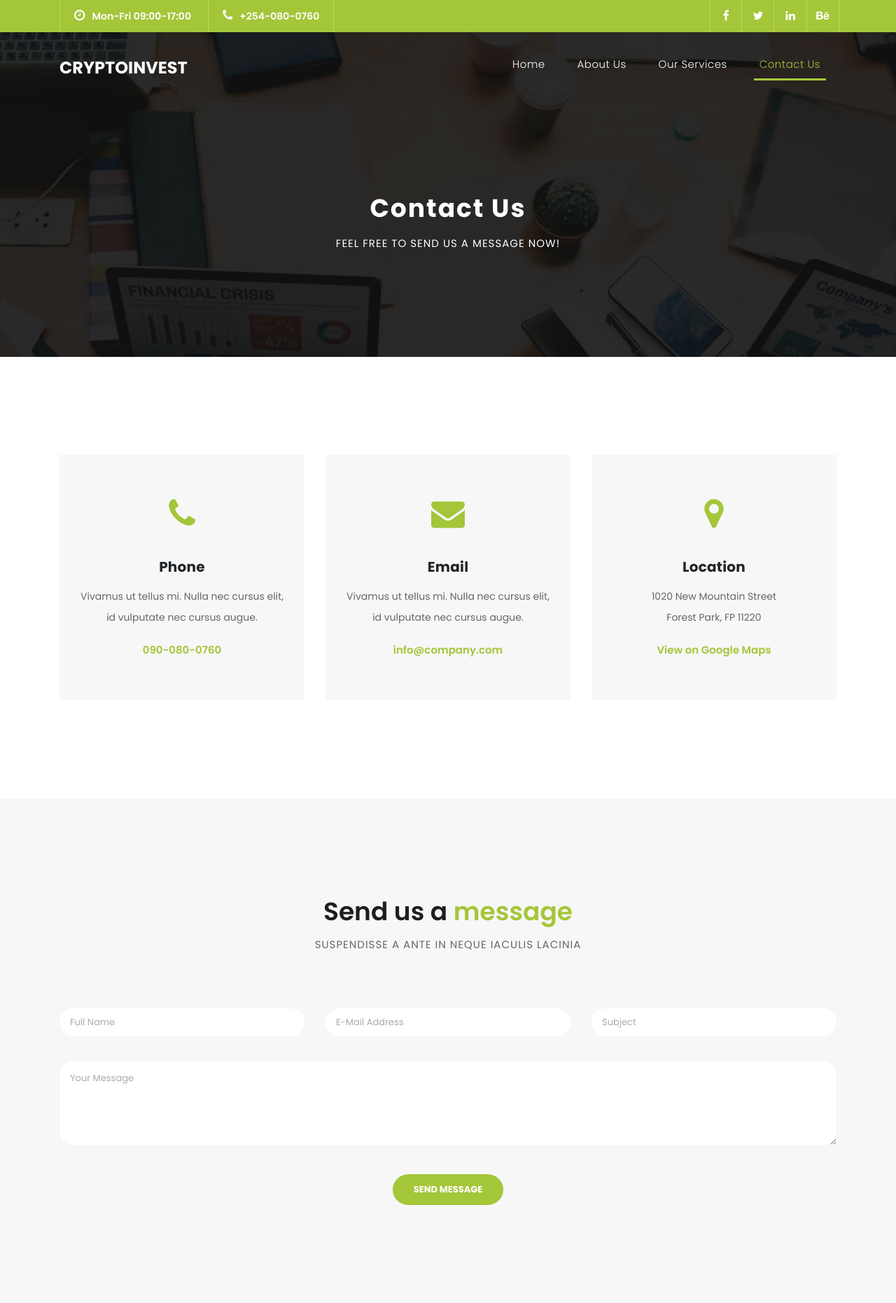
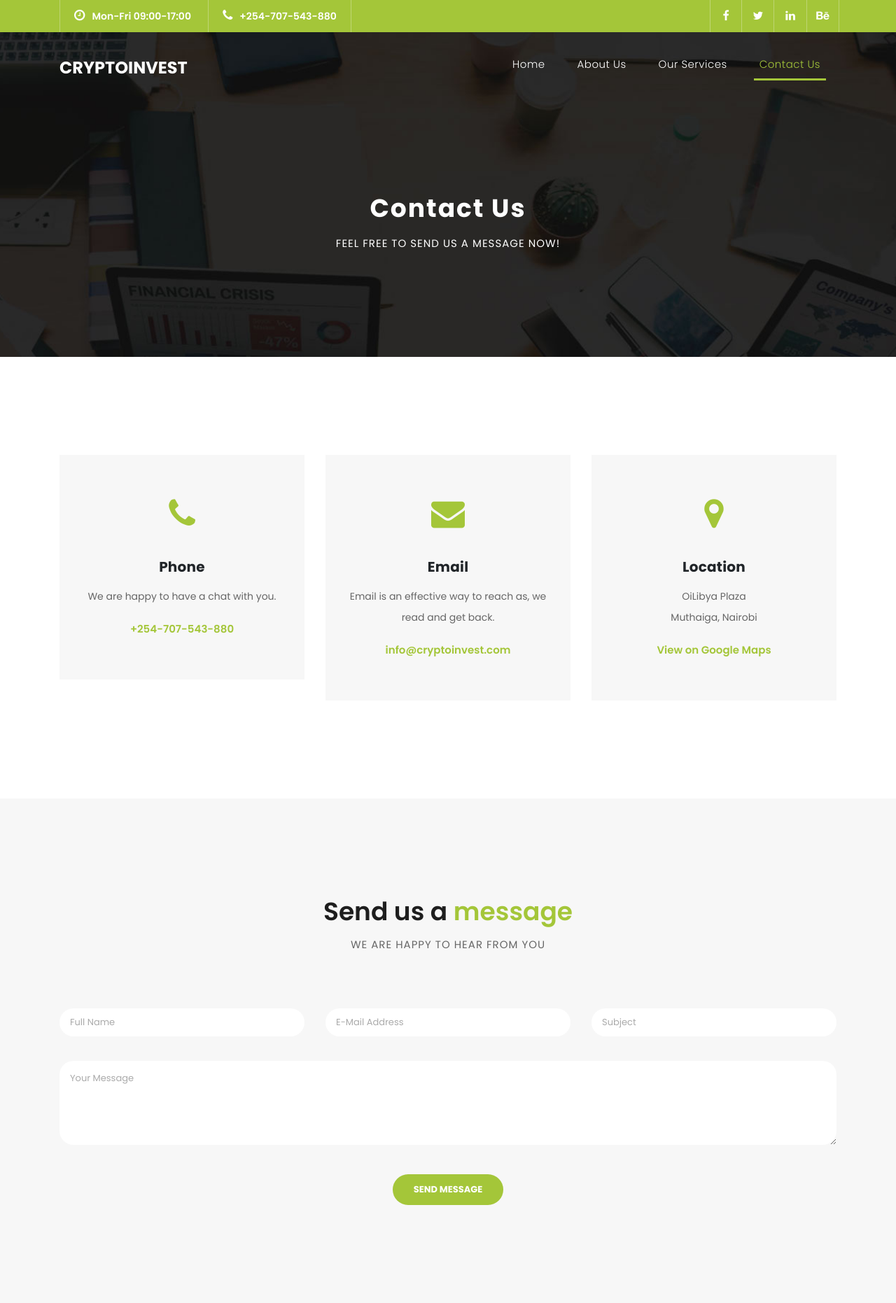
Before and after one commit to dave-cmd/CryptoInvest, a Node server app: page /contact in a window 1280 px wide. Shown: the top 1862 px of the page at 70% size. Run offline with Node 20, Linux system fonts and the light colour scheme; some libraries are stand-ins or nearby versions.

Commit message:
contact commit

```diff
--- a/views/contact.ejs
+++ b/views/contact.ejs
@@ -52,7 +52,7 @@ https://templatemo.com/tm-545-finance-business
                 <a href="#"><i class="fa fa-clock-o"></i>Mon-Fri 09:00-17:00</a>
               </li>
               <li>
-                <a href="#"><i class="fa fa-phone"></i>+254-080-0760</a>
+                <a href="#"><i class="fa fa-phone"></i>+254-707-543-880</a>
               </li>
             </ul>
           </div>
@@ -133,11 +133,8 @@ https://templatemo.com/tm-545-finance-business
             <div class="contact-item">
               <i class="fa fa-phone"></i>
               <h4>Phone</h4>
-              <p>
-                Vivamus ut tellus mi. Nulla nec cursus elit, id vulputate nec
-                cursus augue.
-              </p>
-              <a href="#">090-080-0760</a>
+              <p>We are happy to have a chat with you.</p>
+              <a href="#">+254-707-543-880</a>
             </div>
           </div>
           <div class="col-md-4">
@@ -145,17 +142,16 @@ https://templatemo.com/tm-545-finance-business
               <i class="fa fa-envelope"></i>
               <h4>Email</h4>
               <p>
-                Vivamus ut tellus mi. Nulla nec cursus elit, id vulputate nec
-                cursus augue.
+                Email is an effective way to reach as, we read and get back.
               </p>
-              <a href="#">info@company.com</a>
+              <a href="#">info@cryptoinvest.com</a>
             </div>
           </div>
           <div class="col-md-4">
             <div class="contact-item">
               <i class="fa fa-map-marker"></i>
               <h4>Location</h4>
-              <p>1020 New Mountain Street<br />Forest Park, FP 11220</p>
+              <p>OiLibya Plaza<br />Muthaiga, Nairobi</p>
               <a href="#">View on Google Maps</a>
             </div>
           </div>
@@ -169,7 +165,7 @@ https://templatemo.com/tm-545-finance-business
           <div class="col-md-12">
             <div class="section-heading">
               <h2>Send us a <em>message</em></h2>
-              <span>Suspendisse a ante in neque iaculis lacinia</span>
+              <span>We are happy to hear from you</span>
             </div>
           </div>
           <div class="col-md-12">
--- a/views/services.ejs
+++ b/views/services.ejs
@@ -52,7 +52,7 @@ https://templatemo.com/tm-545-finance-business
                 <a href="#"><i class="fa fa-clock-o"></i>Mon-Fri 09:00-17:00</a>
               </li>
               <li>
-                <a href="#"><i class="fa fa-phone"></i>090-080-0760</a>
+                <a href="#"><i class="fa fa-phone"></i>+254-707-543-880</a>
               </li>
             </ul>
           </div>
```
